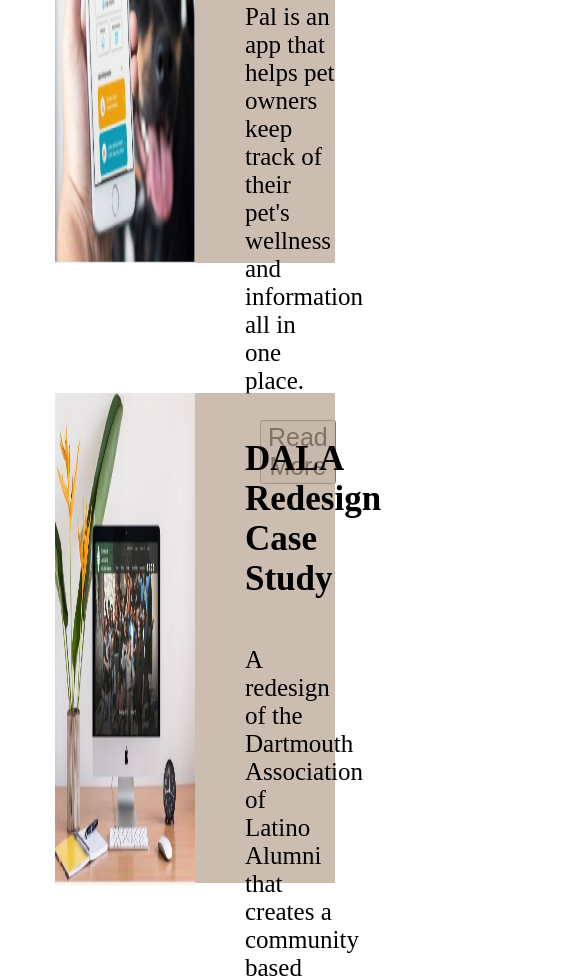
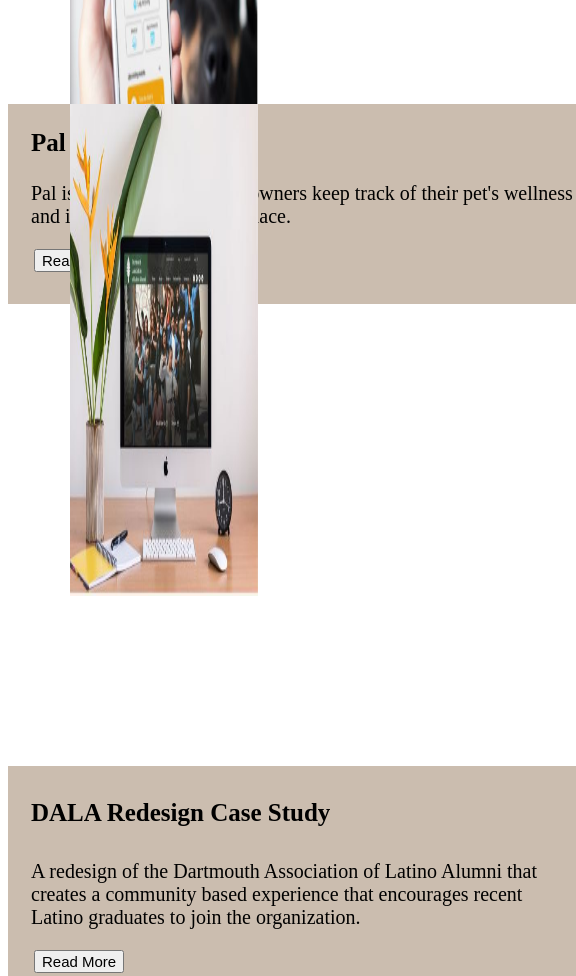
Before and after one commit to laparicio101/UX_UI_HW_18, a plain HTML site: page index.html in a window 390 px wide. Shown: the part 1553-2529 px from the top of the page, 576 px wide, since content can reach past the window. Drawn offline with Linux system fonts and the light colour scheme.

Commit message:
media query

```diff
--- a/CSS/style.css
+++ b/CSS/style.css
@@ -201,3 +201,57 @@
     width: 5%;
     padding: 10px;
 }
+
+/* Media Queries  Styles */
+
+@media only screen and (max-width: 600px){
+        .workgrid {
+            display: grid;
+            grid-template-columns:16.7% 16.7% 16.7% 16.7% 16.7% 16.7%;
+            grid-template-rows: 20% 20%           20% 20% 20%;
+            row-gap: 50px;
+            grid-template-areas: "palimage" "palcontent" "dalaimage" "dalacontent";}
+
+    .dalacontent {
+        grid-area: dalacontent;
+        grid-column-start: 1;
+        grid-column-end: 6;
+        grid-row-start: 4;
+        grid-row-end: 5;
+        background: rgba(181,161, 141,.7);
+        padding-left: 23px;
+        height: 215px;
+        width: 545px;
+        }
+
+    h4 {
+        font-size: 25px;}
+    p3 {
+          font-size: 20px;}
+
+    .palcontent {
+        grid-area: palcontent;
+        grid-column-start: 1;
+        grid-column-end: 6;
+        grid-row: 2;
+        grid-row-end: 3;
+        background: rgba(181,161, 141,.7);
+        padding-left: 23px;
+        height: 200px;
+        width:545px;}
+    h3 {
+        font-size: 25px;
+
+    }
+
+    p2 {
+        font-size: 20px;
+
+    }
+
+    button {
+        margin-left: 3px;
+        font-size: 15px;
+    }
+
+}
```
